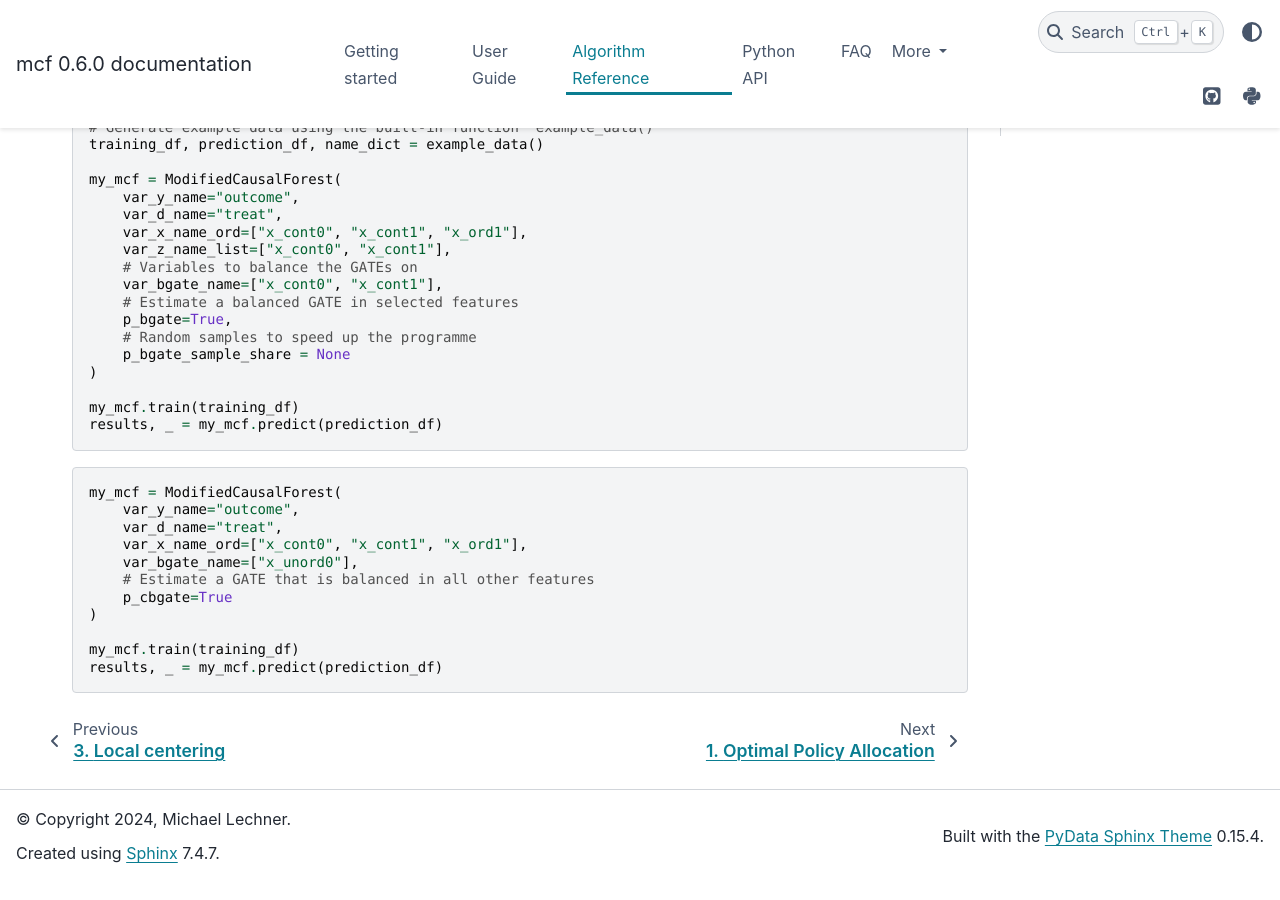
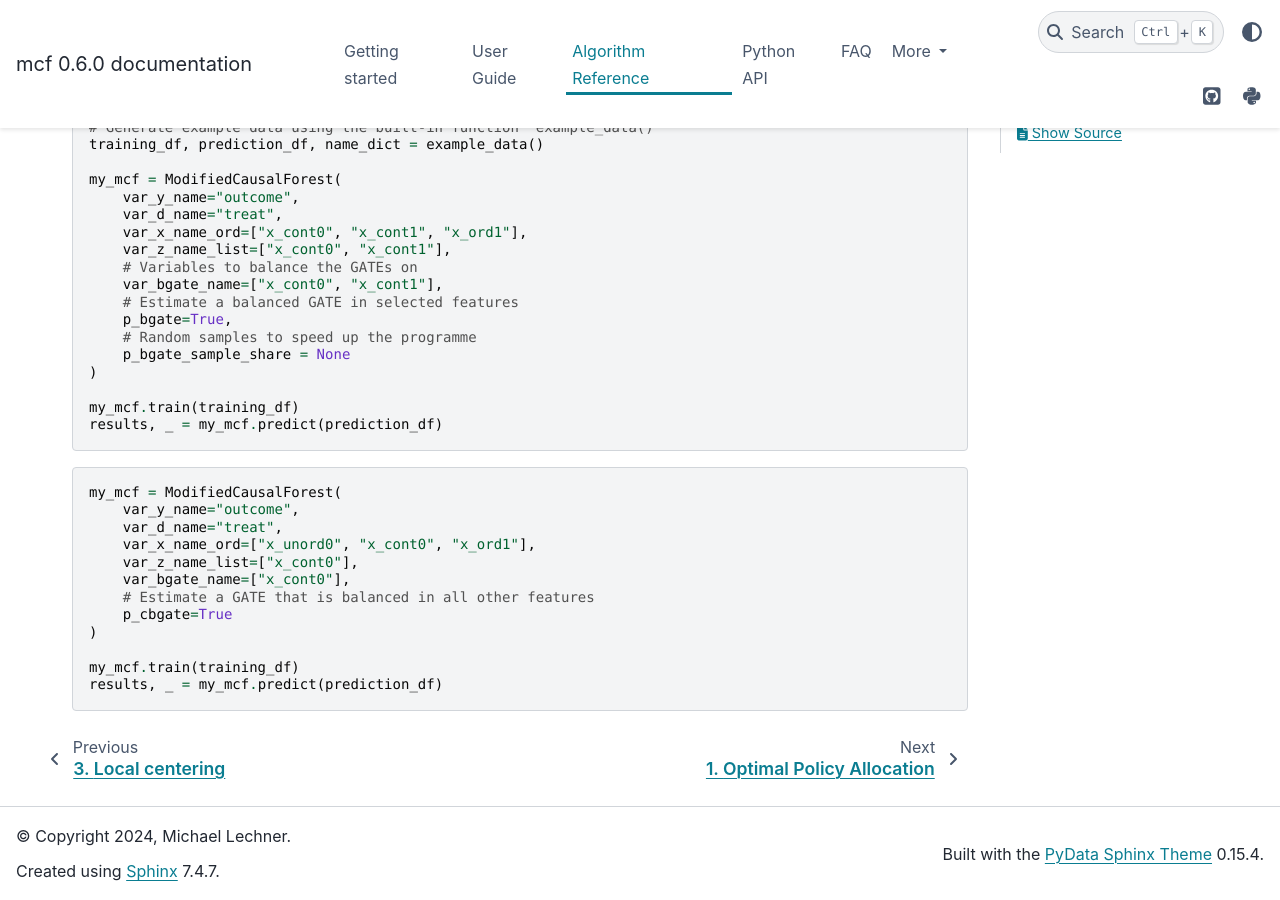
Before and after one commit to MCFpy/mcf, a Sphinx documentation site: the page built from docs/source/algorithm_reference/bgates_cbgates.rst, in a window 1280 px wide and 900 px high, scrolled down 1898 px. Built offline with Sphinx 7.4.7 and the PyData theme 0.15.4, drawn with Linux system fonts in a browser that asks for light colours.

Commit message:
Update bgates_cbgates.rst

```diff
--- a/docs/source/algorithm_reference/bgates_cbgates.rst
+++ b/docs/source/algorithm_reference/bgates_cbgates.rst
@@ -84,8 +84,9 @@
    my_mcf = ModifiedCausalForest(
        var_y_name="outcome",
        var_d_name="treat",
-       var_x_name_ord=["x_cont0", "x_cont1", "x_ord1"],
-       var_bgate_name=["x_unord0"],
+       var_x_name_ord=["x_unord0", "x_cont0", "x_ord1"],
+       var_z_name_list=["x_cont0"],
+       var_bgate_name=["x_cont0"],
        # Estimate a GATE that is balanced in all other features
        p_cbgate=True
    )
```
